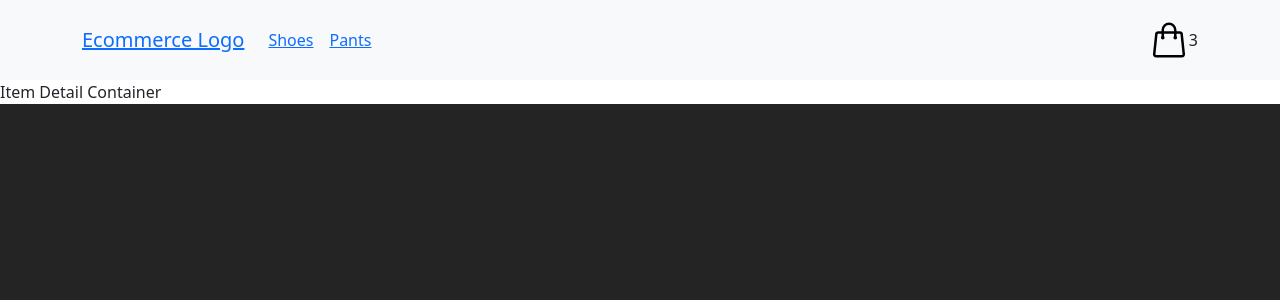
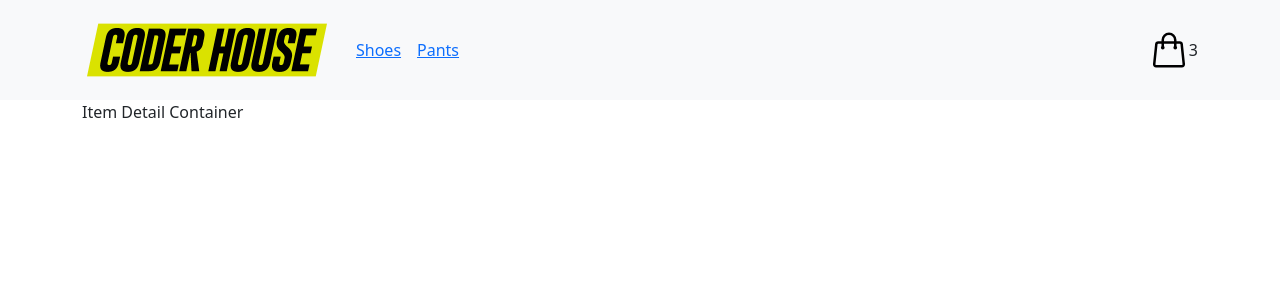
Before and after one commit to jzambrano12/reactjs-coder-39590, a React (Vite) app: page /item/1 in a window 1280 px wide. Shown: the top 300 px of the page. Built offline with nearby package versions, Linux system fonts and the light colour scheme.

Commit message:
Navbar con animacion

```diff
--- a/src/components/NavBar/index.jsx
+++ b/src/components/NavBar/index.jsx
@@ -1,3 +1,4 @@
+import { useState } from "react";
 import "./navbar.css";
 
 // React bootstrap components
@@ -6,14 +7,41 @@ import Nav from "react-bootstrap/Nav";
 import Navbar from "react-bootstrap/Navbar";
 import CartWidget from "../CardWidget";
 
+import { useEffect } from "react";
 import { NavLink } from "react-router-dom";
 
 function NavBar() {
+  const [isScrolling, setIsScrolling] = useState(false);
+
+  useEffect(() => {
+    const handleScroll = () => {
+      if (window.scrollY > 5) setIsScrolling(true);
+      else setIsScrolling(false);
+    };
+
+    window.addEventListener("scroll", handleScroll);
+
+    return () => window.removeEventListener("scroll", handleScroll);
+  }, []);
+
   return (
-    <Navbar bg="light" variant="light">
+    <Navbar
+      bg="light"
+      variant="light"
+      style={{ height: isScrolling ? 80 : 100 }}
+    >
       <Container>
         <Navbar.Brand href="#home">
-          <NavLink to="/">Ecommerce Logo</NavLink>
+          <NavLink to="/">
+            <img
+              src="/logo.png"
+              alt="Ecommerce logo"
+              style={{
+                height: isScrolling ? 80 : 100,
+                transition: "all .5s ease",
+              }}
+            />
+          </NavLink>
         </Navbar.Brand>
         <Nav className="me-auto">
           <Nav.Link>
--- a/src/components/NavBar/navbar.css
+++ b/src/components/NavBar/navbar.css
@@ -1,11 +1,14 @@
 /* ACA TODO EL CSS */
 .navbar {
   width: 100%;
-  height: 80px;
   background-color: red;
   display: flex;
   justify-content: space-between;
   align-items: center;
+  position: sticky;
+  top: 0;
+  z-index: 20;
+  transition: all 0.5s ease;
 }
 
 .navbar > ul {
--- a/src/index.css
+++ b/src/index.css
@@ -13,30 +13,3 @@
   -moz-osx-font-smoothing: grayscale;
   -webkit-text-size-adjust: 100%;
 }
-
-.error-container {
-  display: flex;
-  flex-direction: column;
-  align-items: center;
-  justify-content: center;
-  height: calc(100vh - 80px);
-}
-
-.error-container > h1 {
-  font-size: 10rem;
-  font-weight: bold;
-}
-
-.error-message {
-  font-size: 1.5rem;
-  color: red;
-  font-weight: bold;
-}
-
-.btn-back-to-home {
-  background: black;
-  border: none;
-  padding: 0.5rem;
-  border-radius: 10px;
-  margin-top: 1rem;
-}
--- a/src/routes/error-page.jsx
+++ b/src/routes/error-page.jsx
@@ -1,6 +1,7 @@
 import { Container } from "react-bootstrap";
 import { Link, useRouteError } from "react-router-dom";
 import NavBar from "../components/NavBar";
+import "../styles/error-page.css";
 
 function ErrorPage() {
   const error = useRouteError();
--- a/src/routes/item.jsx
+++ b/src/routes/item.jsx
@@ -1,10 +1,12 @@
+import { Container } from "react-bootstrap";
 import ItemDetailContainer from "../components/itemDetailContainer";
+import "../styles/routes.css";
 
 function Item() {
   return (
-    <div>
+    <Container className="route-container">
       <ItemDetailContainer />
-    </div>
+    </Container>
   );
 }
 
--- a/src/routes/root.jsx
+++ b/src/routes/root.jsx
@@ -1,17 +1,19 @@
+import { Container } from "react-bootstrap";
 import { useParams } from "react-router-dom";
 import ItemListContainer from "../components/ItemListContainer";
+import "../styles/routes.css";
 
 function Root() {
   const params = useParams();
   const isCategoryRoute = Boolean(params.id);
 
   return (
-    <div>
+    <Container className="route-container">
       <ItemListContainer
         isCategoryRoute={isCategoryRoute}
         categoryId={params.id}
       />
-    </div>
+    </Container>
   );
 }
 
--- /dev/null
+++ b/src/styles/error-page.css
@@ -0,0 +1,26 @@
+.error-container {
+  display: flex;
+  flex-direction: column;
+  align-items: center;
+  justify-content: center;
+  height: calc(100vh - 80px);
+}
+
+.error-container > h1 {
+  font-size: 10rem;
+  font-weight: bold;
+}
+
+.error-message {
+  font-size: 1.5rem;
+  color: red;
+  font-weight: bold;
+}
+
+.btn-back-to-home {
+  background: black;
+  border: none;
+  padding: 0.5rem;
+  border-radius: 10px;
+  margin-top: 1rem;
+}
--- /dev/null
+++ b/src/styles/routes.css
@@ -0,0 +1,3 @@
+.route-container {
+  min-height: 100vh;
+}
```
Also changed, not shown: public/logo.png (added).
